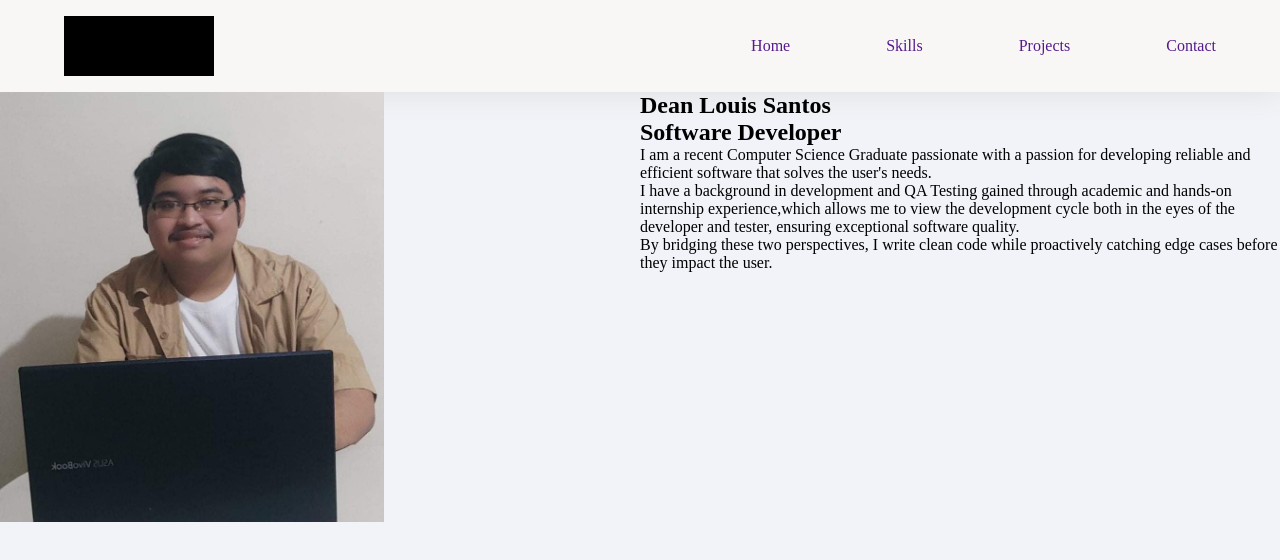
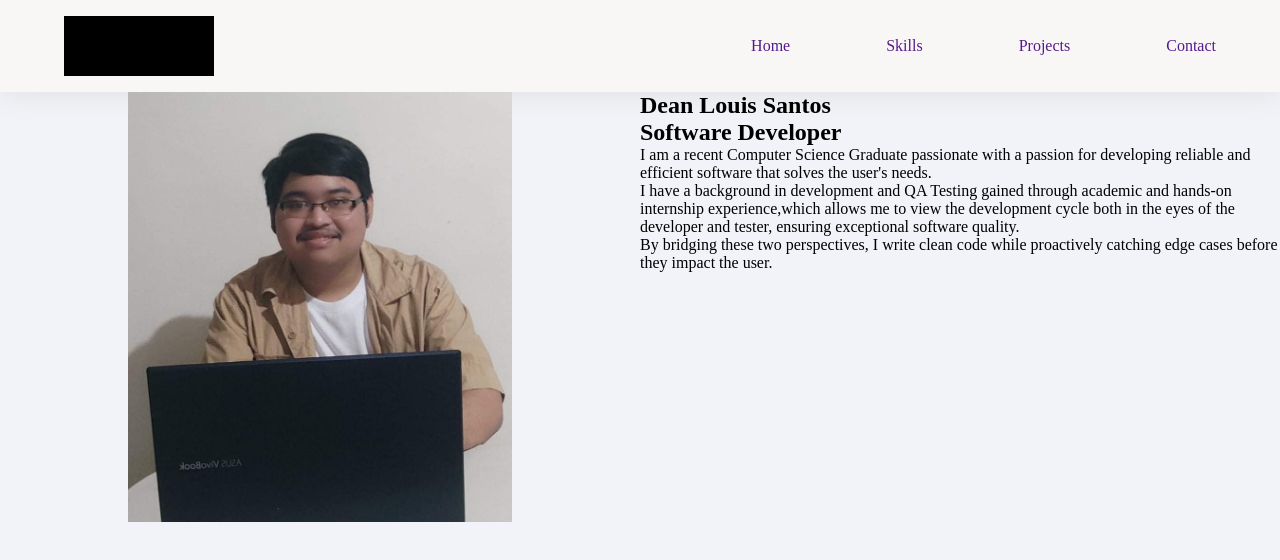
Before and after one commit to dlsntos/dean-santos-dev-portfolio, a React (Vite) app: page / in a window 1280 px wide. Shown: the top 560 px of the page. Built offline with nearby package versions, Linux system fonts and the light colour scheme.

Commit message:
style(Hero): add hero profile class and centered profile image using flex

```diff
--- a/src/features/Hero/Hero.jsx
+++ b/src/features/Hero/Hero.jsx
@@ -5,7 +5,7 @@ import profileImage from "../../assets/profile.jpg";
 function Hero() {
   return (
     <section className={styles.heroContainer}>
-      <div className="">
+      <div className={styles.heroProfile}>
         <div>
           <img className={styles.profileImage} src={profileImage} alt="" />
         </div>
--- a/src/features/Hero/Hero.module.css
+++ b/src/features/Hero/Hero.module.css
@@ -8,8 +8,12 @@
   flex: 1;
 }
 
+.heroProfile {
+  display: flex;
+  justify-content: center;
+}
+
 .profileImage {
   height: auto;
   width: clamp(320px, 30vw, 400px);
-  margin-right: auto;
 }
```
